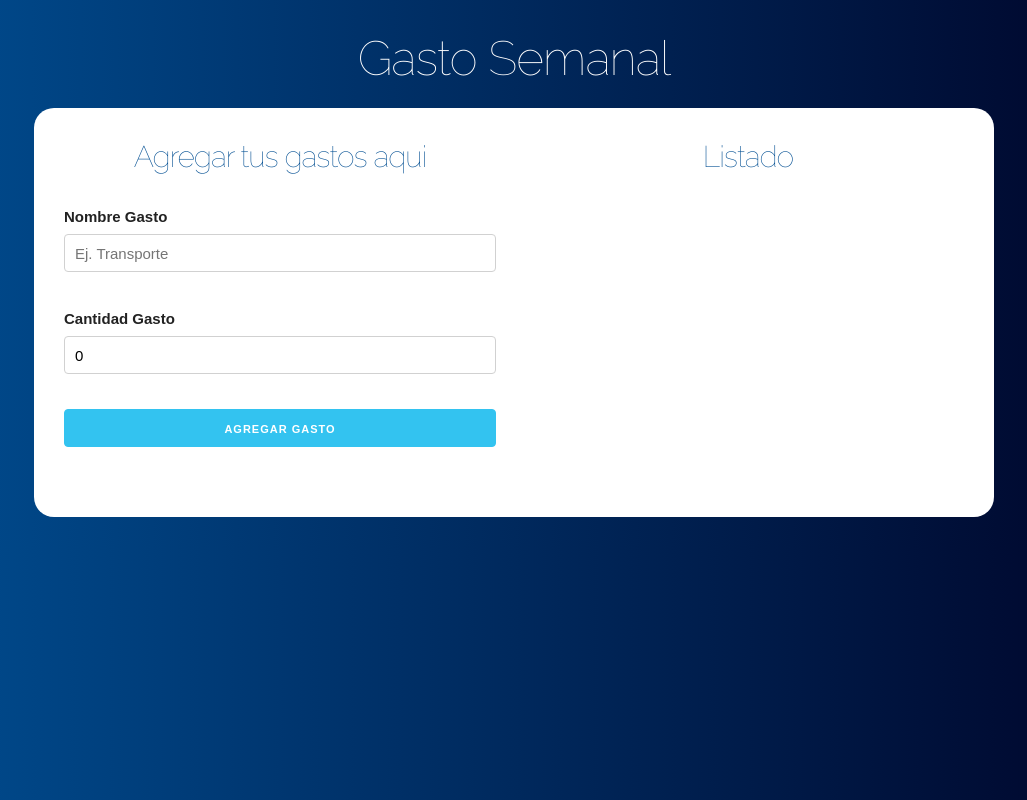
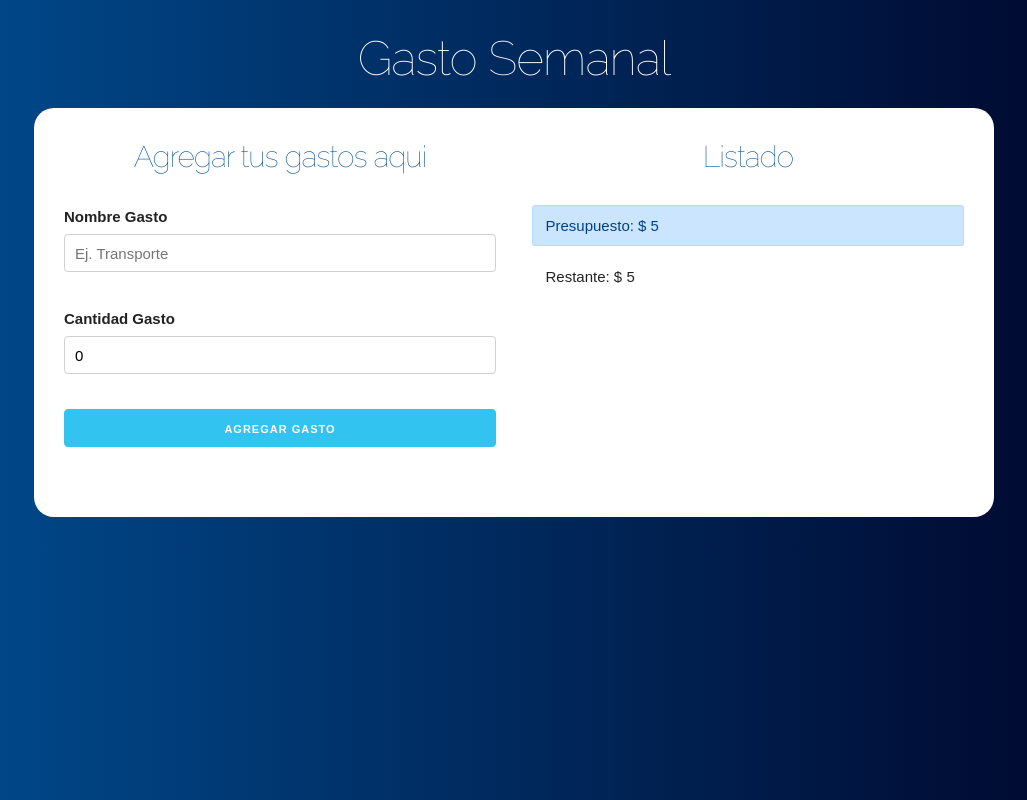
Before and after one commit to Devcrowmaster/budget-control, a React (Create React App) app: page / in a window 1280 px wide. Both pictures are taken after typing "5" into the empty fields and a click on the input "Definir Presupuesto". Shown: the whole page, without its empty margins (126-1153 px from the left). Built offline with nearby package versions, Linux system fonts and the light colour scheme.

Commit message:
Creando componente control de gastos

```diff
--- a/src/App.js
+++ b/src/App.js
@@ -2,6 +2,7 @@
 import Question from './components/Question';
 import Form from './components/Form';
 import List from './components/List';
+import BudgetControl from './components/BudgetControl';
 
 function App() {
   //Definir state
@@ -48,6 +49,11 @@
                   <List
                     expenditures={expenditures}
                   />
+                  <BudgetControl
+                    budget={budget}
+                    remaining={remaining}
+                  />
+
                 </div>
               </div>
             )}
--- /dev/null
+++ b/src/components/BudgetControl.js
@@ -0,0 +1,16 @@
+import React,{Fragment} from 'react';
+
+const BudgetControl = ({budget,remaining}) => {
+  return (
+    <Fragment>
+      <div className="alert alert-primary">
+        Presupuesto: $ {budget}
+      </div>
+      <div className="alert">
+        Restante: $ {remaining}
+      </div>
+    </Fragment>
+   );
+}
+
+export default BudgetControl;
```
